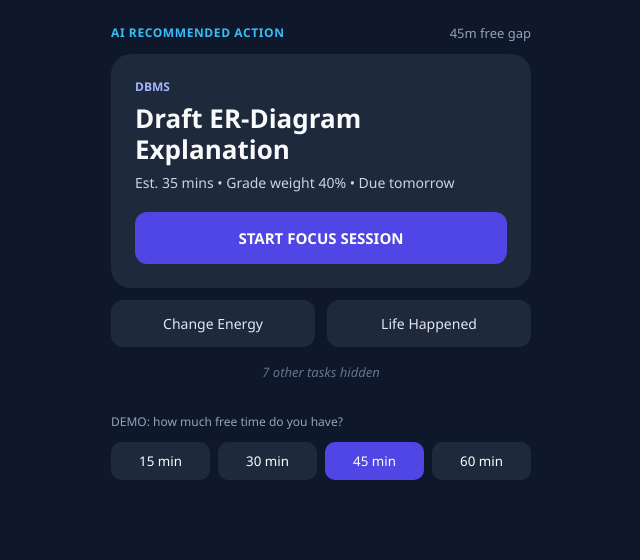
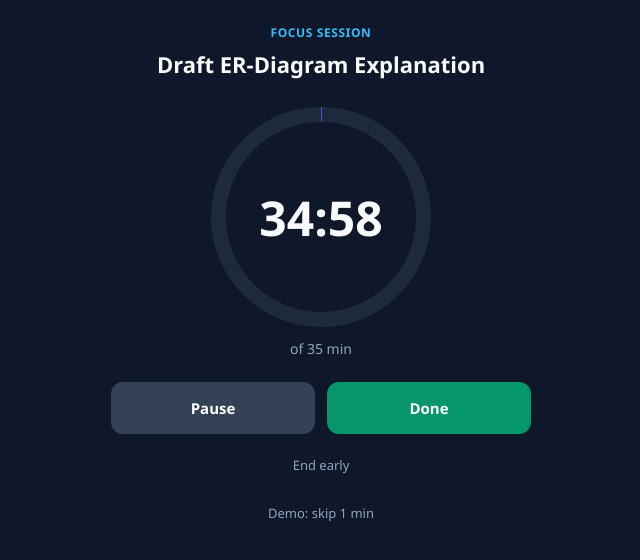
Before and after one commit to sans084/nextstep-study-coach, a React (Vite) app: page / in a window 1280 px wide. Both pictures are taken after a click on the button "START FOCUS SESSION". Shown: the top 560 px of the page, without its empty margins (319-959 px from the left). Built offline with nearby package versions, Linux system fonts and the light colour scheme.

Commit message:
feat: connect hub, session and complete screens with screen state

```diff
--- a/src/App.jsx
+++ b/src/App.jsx
@@ -2,19 +2,58 @@ import { useState } from 'react'
 import { sampleTasks, STATUS } from './data/sampleTasks'
 import { getNextTask } from './logic/priority'
 import FocusCard from './components/FocusCard'
+import FocusSession from './components/FocusSession'
+import SessionComplete from './components/SessionComplete'
 
 const GAP_OPTIONS = [15, 30, 45, 60]
 
 function App() {
-  const [tasks] = useState(sampleTasks)
+  const [tasks, setTasks] = useState(sampleTasks)
   const [gapMinutes, setGapMinutes] = useState(45)
+  const [screen, setScreen] = useState('hub') // 'hub' | 'session' | 'complete'
+  const [activeTask, setActiveTask] = useState(null)
 
   const nextTask = getNextTask(tasks, gapMinutes)
   const todoCount = tasks.filter((t) => t.status === STATUS.TODO).length
   const hiddenCount = nextTask ? todoCount - 1 : todoCount
 
-  const handleStart = (task) => {
-    console.log('Start session for:', task.title) // real timer comes in Step 5
+  const startSession = (task) => {
+    setActiveTask(task)
+    setScreen('session')
+  }
+
+  const finishSession = () => {
+    // Copy every task; only the active one gets status 'done'
+    setTasks((prev) =>
+      prev.map((t) => (t.id === activeTask.id ? { ...t, status: STATUS.DONE } : t))
+    )
+    setScreen('complete')
+  }
+
+  if (screen === 'session') {
+    return (
+      <main>
+        <FocusSession
+          key={activeTask.id}
+          task={activeTask}
+          onDone={finishSession}
+          onExit={() => setScreen('hub')}
+        />
+      </main>
+    )
+  }
+
+  if (screen === 'complete') {
+    return (
+      <main>
+        <SessionComplete
+          doneTask={activeTask}
+          nextTask={nextTask}
+          onNext={startSession}
+          onBreak={() => setScreen('hub')}
+        />
+      </main>
+    )
   }
 
   return (
@@ -23,7 +62,7 @@ function App() {
         task={nextTask}
         gapMinutes={gapMinutes}
         hiddenCount={hiddenCount}
-        onStart={handleStart}
+        onStart={startSession}
       />
 
       <p style={{ marginTop: 32, fontSize: 12, color: '#94a3b8' }}>
```
